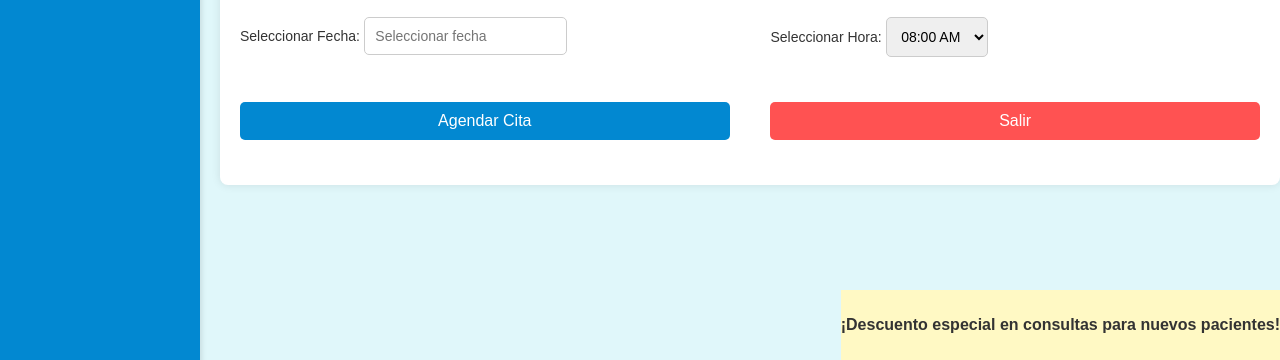
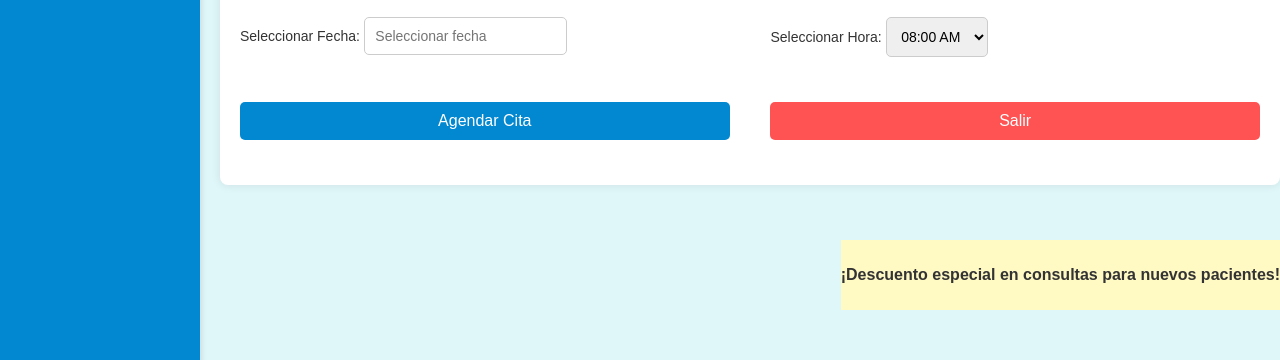
Before and after one commit to David140614/Aplicacion_para_citas, a plain HTML site: page index.html in a window 1280 px wide. Shown: the part 440-800 px from the top of the page. Drawn offline with nearby package versions, Linux system fonts and the light colour scheme.

Commit message:
Update styles.css

```diff
--- a/styles.css
+++ b/styles.css
@@ -303,3 +303,15 @@ img {
 .container {
     margin-top: 70px; /* Ajusta según sea necesario para evitar que se superpongan */
 }
+.ad-space {
+    position: absolute;
+    bottom: 0;
+    right: 0;
+    background-color: #FFF9C4; /* Amarillo pastel */
+    text-align: center;
+    padding: 10px 0;
+    font-size: 16px;
+    font-weight: bold;
+    color: #333;
+    margin-bottom: 50px; /* Ajusta el valor según sea necesario */
+}
```
